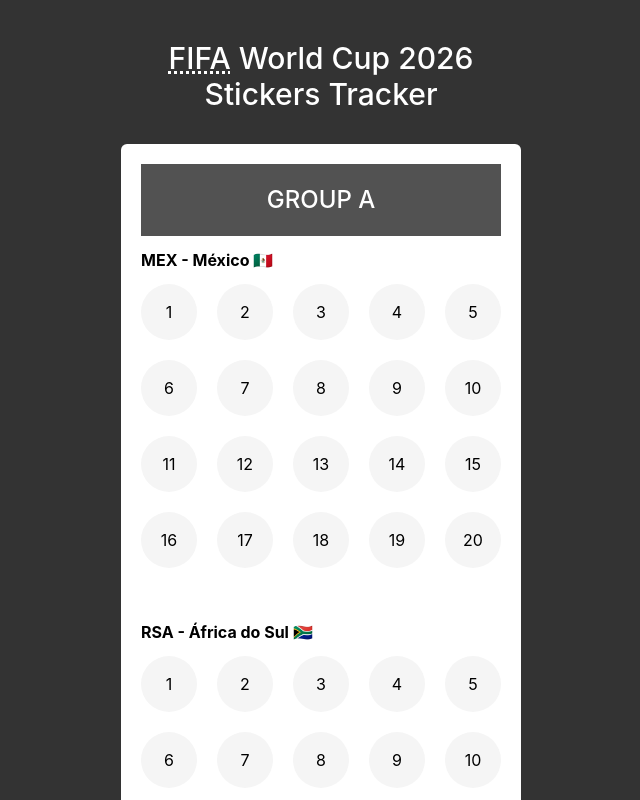
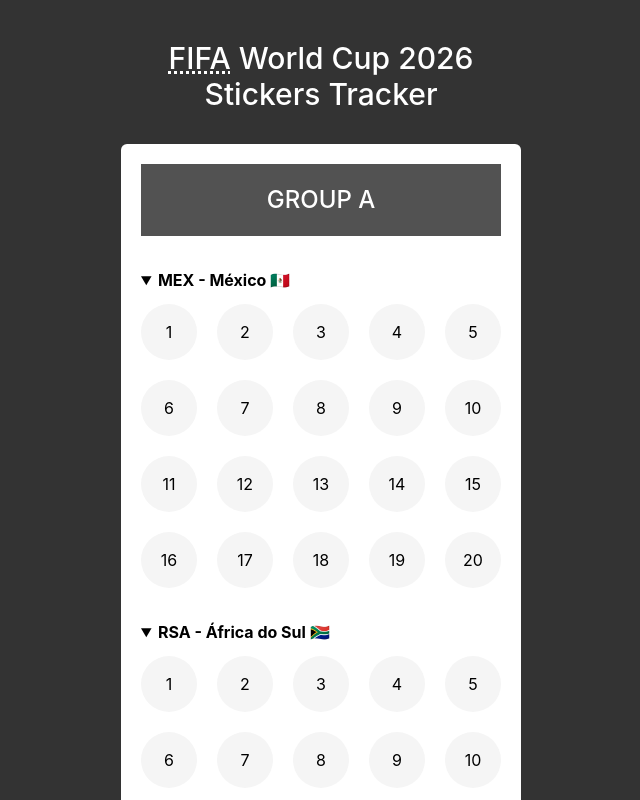
Before and after one commit to caueamaral/react-wc2026-stickers-tracker, a React (Vite) app: page / in a window 1280 px wide. Shown: the top 800 px of the page, without its empty margins (319-959 px from the left). Built offline with nearby package versions, Linux system fonts and the light colour scheme.

Commit message:
feat: persist selected stickers with local storage and add collapsible teams

```diff
--- a/src/components/Groups.tsx
+++ b/src/components/Groups.tsx
@@ -9,13 +9,13 @@
 
 export function Groups() {
     const [selectedStickers, setSelectedStickers] = useState<SelectedStickers>(() => {
-        const stored = sessionStorage.getItem(SELECTED_STICKERS_KEY)
+        const stored = localStorage.getItem(SELECTED_STICKERS_KEY)
 
         return stored ? JSON.parse(stored) : {}
     })
 
     useEffect(() => {
-        sessionStorage.setItem(SELECTED_STICKERS_KEY, JSON.stringify(selectedStickers))
+        localStorage.setItem(SELECTED_STICKERS_KEY, JSON.stringify(selectedStickers))
     }, [selectedStickers])
 
     function onToggleSticker(teamCode: string, number: number) {
@@ -35,12 +35,12 @@
     return (
         groups.map(group => (
             <article key={group.letter} className="bg-white gap-10 p-5 rounded-md w-100">
-                <header>
+                <header className="mb-5">
                     <h2 className="bg-neutral-600 text-white text-2xl font-medium text-center uppercase p-5">
                         Group {group.letter}
                     </h2>
                 </header>
-                <div className="flex flex-col gap-10">
+                <div className="flex flex-col gap-5">
                     {group.teams.map(team => (
                         <Team
                             key={team.code}
--- a/src/components/Team.tsx
+++ b/src/components/Team.tsx
@@ -9,10 +9,10 @@
 
 export function Team({ team, selectedStickers, onToggleSticker }: TeamProps) {
     return (
-        <section key={team.name} className="flex flex-col">
-            <div className="font-bold py-3">
+        <details key={team.name} className="flex flex-col" open>
+            <summary className="font-bold py-3">
                 {team.code} - {team.name} {team.flag}
-            </div>
+            </summary>
             <div className="flex flex-col gap-5">
                 {[0, 5, 10, 15].map(start => (
                     <div key={start} className="flex gap-5">
@@ -28,6 +28,6 @@
                     </div>
                 ))}
             </div>
-        </section>
+        </details>
     )
 }
```
